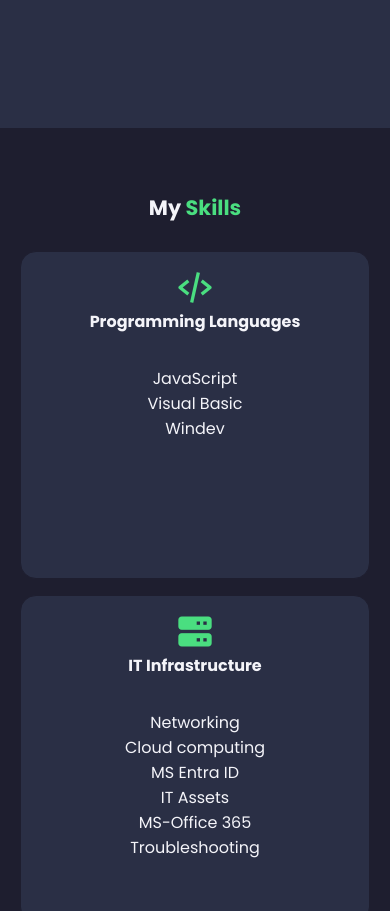
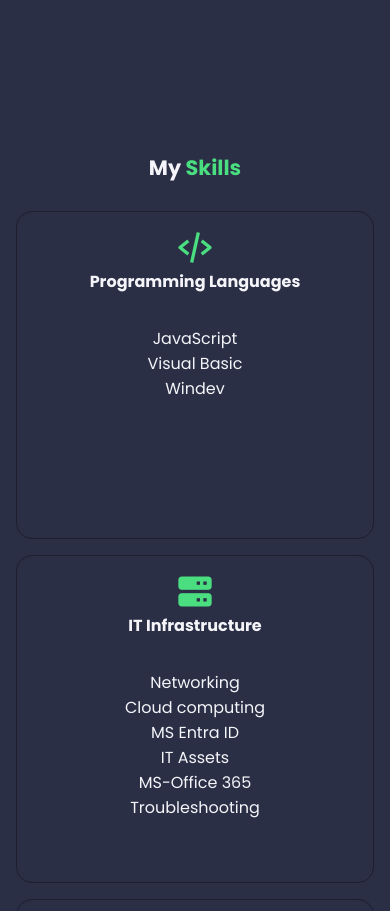
Before and after one commit to wisejkal/JeffKalombo_Portfolio, a website: page index.html in a window 390 px wide. Shown: the part 1560-2471 px from the top of the page. Drawn offline with nearby package versions, Linux system fonts and the light colour scheme.

Commit message:
Update style.css

```diff
--- a/css/style.css
+++ b/css/style.css
@@ -339,10 +339,33 @@
     margin-bottom: 3.5rem;
 }
 
-.skills-container {
+/* .skills-container {
     display: grid;
     grid-template-columns: repeat(auto-fit, minmax(280px, 1fr));
     gap: 2rem;
+} */
+
+/* .skills-container {
+    display: flex;
+    justify-content: center;
+    align-items: center;
+    gap: 3rem;
+    flex-wrap: wrap;
+    padding: 0 2rem;
+} */
+
+.skills {
+  width: 100%;
+  background: var(--scd-bgd-color);
+  padding-bottom: 5rem 0;
+}
+
+.skills-container {
+  display: grid;
+  grid-template-columns: repeat(auto-fit, minmax(240px, 1fr));
+  gap: 2rem;
+  padding: 0 1rem;
+  width: 100%;
 }
 
 .skills-container .skills-box {
@@ -471,7 +494,9 @@
 /* Ensure full width for background sections */
 .about,
 .skills,
-.portfolio {
+.portfolio,
+.contact,
+.footer {
     width: 100%;
 }
 
@@ -564,7 +589,7 @@
     justify-content: space-between;
     align-items: center;
     flex-wrap: wrap;
-    padding: 2rem 9%;
+    padding: 2rem 5%;
     background: var(--scd-bgd-color);
 }
 
@@ -831,7 +856,11 @@
     text-align: center;
   }
 
-  .skills-container {
+   .skills {
+    padding: 3rem 1rem;
+  }
+
+  /* .skills-container {
     flex-direction: column;
     gap: 2rem;
     padding: 0 1rem;
@@ -839,6 +868,31 @@
 
   .skills-container .skills-box {
     flex: 1 1 100%;
+    padding: 2rem 1.5rem;
+  }
+
+  .skills-box i {
+    font-size: 5rem;
+  }
+
+  .skills-box h3 {
+    font-size: 2rem;
+  }
+
+  .skills-box p {
+    font-size: 1.2rem;
+  }
+     */
+
+      .skills-container {
+    display: grid; /* ✅ Assure que c’est bien du grid */
+    grid-template-columns: 1fr; /* ✅ Une seule colonne sur mobile */
+    gap: 2rem;
+    padding: 0 1rem;
+    width: 100%;
+  }
+
+  .skills-container .skills-box {
     padding: 2rem 1.5rem;
   }
 
@@ -1083,6 +1137,11 @@
 
   .skills-container {
     grid-template-columns: repeat(2, 1fr);
+    gap: 1.5rem; /**/
+  }
+
+   .skills-box {
+    height: auto;
   }
 
   .portfolio-container {
```
